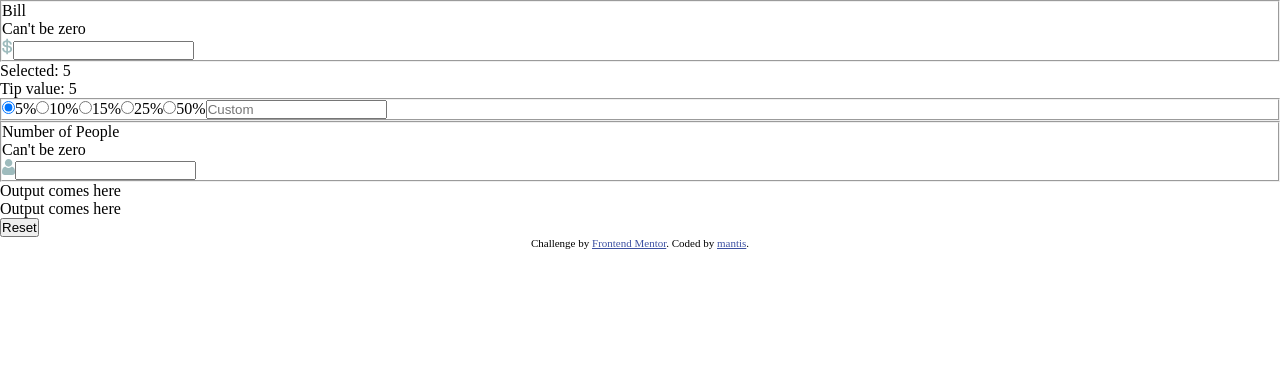
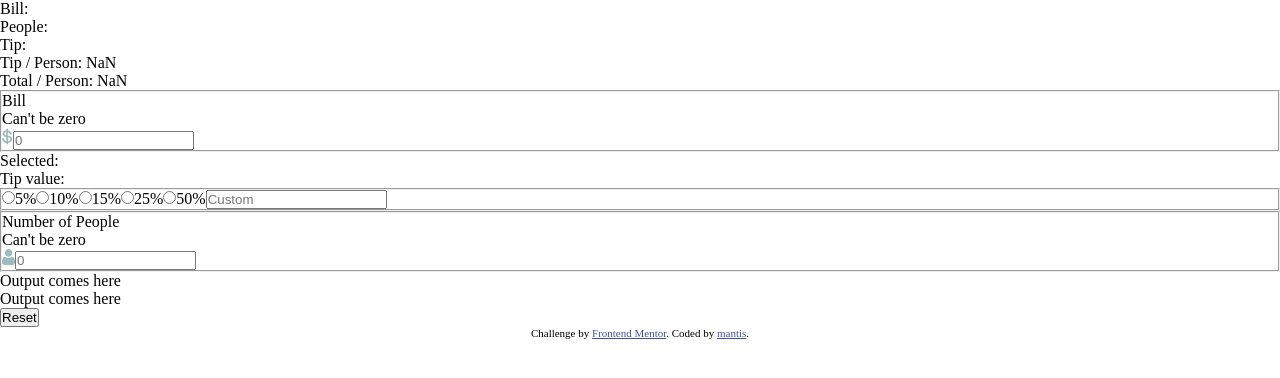
Before and after one commit to morauszkia/fm-tip-calculator, a Vue app: page / in a window 1280 px wide. Shown: the top 378 px of the page. Built offline with nearby package versions, Linux system fonts and the light colour scheme.

Commit message:
Hook up store with components

```diff
--- a/src/components/FormInput.vue
+++ b/src/components/FormInput.vue
@@ -1,4 +1,5 @@
 <script setup>
+import { defineModel } from "vue";
 import { getImageUrl } from "../util/util";
 
 const { id, inputLabel, name, icon } = defineProps([
@@ -7,6 +8,8 @@ const { id, inputLabel, name, icon } = defineProps([
   "name",
   "icon",
 ]);
+
+const value = defineModel();
 </script>
 
 <template>
@@ -16,7 +19,13 @@ const { id, inputLabel, name, icon } = defineProps([
       <p>Can't be zero</p>
     </div>
     <img :src="getImageUrl(icon)" aria-hidden="true" />
-    <input type="number" :id="id" :name="name" />
+    <input
+      type="number"
+      :id="id"
+      :name="name"
+      v-model="value"
+      placeholder="0"
+    />
   </fieldset>
 </template>
 
--- a/src/components/InputForm.vue
+++ b/src/components/InputForm.vue
@@ -1,16 +1,29 @@
 <script setup>
 import FormInput from "./FormInput.vue";
 import TipSelector from "./TipSelector.vue";
+import { store } from "../store/store";
 </script>
 
 <template>
-  <FormInput id="bill" input-label="Bill" name="bill" icon="icon-dollar.svg" />
+  <p>Bill: {{ store.bill }}</p>
+  <p>People: {{ store.people }}</p>
+  <p>Tip: {{ store.tip }}</p>
+  <p>Tip / Person: {{ store.tipPerPerson }}</p>
+  <p>Total / Person: {{ store.totalPerPerson }}</p>
+  <FormInput
+    id="bill"
+    input-label="Bill"
+    name="bill"
+    icon="icon-dollar.svg"
+    v-model="store.bill"
+  />
   <TipSelector />
   <FormInput
     id="people"
     input-label="Number of People"
     name="people"
     icon="icon-person.svg"
+    v-model="store.people"
   />
 </template>
 
--- a/src/components/TipSelector.vue
+++ b/src/components/TipSelector.vue
@@ -1,12 +1,14 @@
 <script setup>
-import { computed, ref } from "vue";
+import { computed, ref, watch } from "vue";
+import { store } from "../store/store";
 const tipOptions = ["5", "10", "15", "25", "50"];
-const selectedOption = ref("5");
+const selectedOption = ref("");
 const customTip = ref("");
 const tipPcent = computed(() => {
   if (tipOptions.includes(selectedOption.value)) return selectedOption.value;
   return customTip;
 });
+watch(tipPcent, () => (store.tip = tipPcent));
 </script>
 
 <template>
--- a/src/store/store.js
+++ b/src/store/store.js
@@ -1,10 +1,12 @@
 import { reactive, computed } from "vue";
 
 export const store = reactive({
-  bill: 0,
-  people: 1,
-  tip: 5,
+  bill: undefined,
+  people: undefined,
+  tip: undefined,
   totalTip: computed(() => store.bill * (store.tip / 100)),
-  tipPerPerson: computed(() => store.totalTip / store.people),
-  totalPerPerson: computed(() => (store.bill + store.totalTip) / store.people),
+  tipPerPerson: computed(() => (store.totalTip / store.people).toFixed(2)),
+  totalPerPerson: computed(() =>
+    ((store.bill + store.totalTip) / store.people).toFixed(2)
+  ),
 });
```
